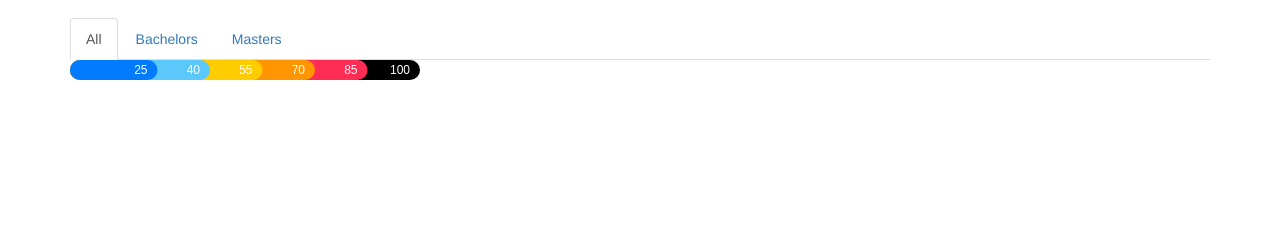
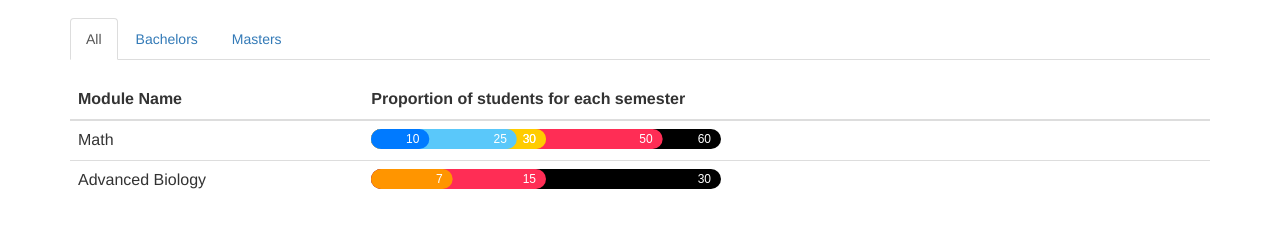
Before and after one commit to PinoSurace/TUMunich-athens-project, a website: page src/static/index.html in a window 1280 px wide. Shown: the part 54-282 px from the top of the page. Drawn offline with nearby package versions, Linux system fonts and the light colour scheme; no server answers.

Commit message:
Rows are now added automaticaly

```diff
--- a/src/static/index.html
+++ b/src/static/index.html
@@ -1,7 +1,7 @@
 <html>
 
 <head>
-    <title>Blabla</title>
+    <title>Munchen Visualisation</title>
 
     <!-- Bootstrap -->
     <link href="bower_components/bootstrap/dist/css/bootstrap.min.css" rel="stylesheet">
@@ -20,6 +20,7 @@
 	<link rel="stylesheet" type="text/css" href="index.css">
 
     <script src="index.js"></script>
+    <script src="task1.js"></script>
 </head>
 
 <body>
@@ -63,46 +64,22 @@
         </li>
     </ul>
 
-	<div id="d3-content"> </div>
-	   <script>
 
-$(document).ready(function(){
 
-  // based on this tutorial: http://mbostock.github.com/d3/tutorial/bar-1.html
-  // with adjustments and stuff
+	<table class="table table-hover" id="task-1-table" style="margin-top:20px">
 
-  var data = [100, 85, 70, 55, 40, 25]; // here are the data values; v1 = total, v2 = current value
+      <thead>
+    		<tr>
+    			<th>Module Name</th>
+    			<th>Proportion of students for each semester</th>
+    		</tr>
+      </thead>
 
-  var chart = d3.select("#d3-content").append("svg") // creating the svg object inside the container div
-  		.attr("class", "chart")
-  		.attr("width", 400) // bar has a fixed width
-  		.attr("height", 20 * data.length);
+      <tbody>
 
-  var x = d3.scaleLinear() // takes the fixed width and creates the percentage from the data values
-  		.domain([0, d3.max(data)])
-  		.range([0, 350]);
+      </tbody>
 
-  chart.selectAll("rect") // this is what actually creates the bars
-      .data(data)
-	  .enter().append("rect")
-      .attr("width", x)
-      .attr("height", 20)
-      .attr("rx", 10) // rounded corners
-      .attr("ry", 10);
+  	</table>
 
-  var XX=0;
-  chart.selectAll("text") // adding the text labels to the bar
-      .data(data)
-	  .enter().append("text")
-      .attr("x", x)
-      .attr("y", 10) // y position of the text inside bar
-      .attr("dx", -10) // padding-right
-      .attr("dy", ".35em") // vertical-align: middle
-      .attr("text-anchor", "end") // text-align: right
-      .text(String);
-});
-
-    </script>
-
-</body>
+  </body>
 </html>
--- a/src/static/index.js
+++ b/src/static/index.js
@@ -1,3 +1,9 @@
+function getValuesOfObject(obj) {
+  return Object.keys(obj).map(function (key) {
+    return obj[key];
+  });
+}
+
 $(document).ready(function () {
 
     function displayTask1(data) {
--- /dev/null
+++ b/src/static/task1.js
@@ -0,0 +1,92 @@
+$(document).ready(function () {
+
+var data = [
+    {
+        "id": 1,
+        "moduleName": "Math",
+        "type": "bachelor",
+        "numberPerSemester" : {
+            "semester_1": 10,
+            "semester_2": 20,
+            "semester_3": 0,
+            "semester_4": 5,
+            "semester_5": 15,
+            "semester_6": 10
+        }
+    },
+    {
+        "id": 2,
+        "moduleName": "Advanced Biology",
+        "type": "master",
+        "numberPerSemester" : {
+            "semester_1": 15,
+            "semester_2": 8,
+            "semester_3": 7,
+            "semester_4": 0
+        }
+    }
+]
+
+
+
+function showDiagram(module) {
+
+  var semesters = getValuesOfObject(module.numberPerSemester)
+  var computedSemesters = semesters.map(function(semester, i) {
+    return semesters.slice(i).reduce(function(a,b) {return a+b;}, 0);
+  });
+
+  var chart = d3.select("#d3-content-" + module.id).append("svg") // creating the svg object inside the container div
+        .attr("class", "chart")
+        .attr("width", 400) // bar has a fixed width
+        .attr("height", 20);
+
+  var x = d3.scaleLinear() // takes the fixed width and creates the percentage from the data values
+        .domain([0, d3.max(computedSemesters)])
+        .range([0, 350]);
+
+  chart.selectAll("rect") // this is what actually creates the bars
+      .data(computedSemesters)
+      .enter().append("rect")
+      .attr("width", x)
+      .attr("height", 20)
+      .attr("rx", 10) // rounded corners
+      .attr("ry", 10);
+
+  var XX=0;
+  chart.selectAll("text") // adding the text labels to the bar
+      .data(computedSemesters)
+      .enter().append("text")
+      .attr("x", x)
+      .attr("y", 10) // y position of the text inside bar
+      .attr("dx", -10) // padding-right
+      .attr("dy", ".35em") // vertical-align: middle
+      .attr("text-anchor", "end") // text-align: right
+      .text(String);
+}
+
+
+function prepareDivsForDiagrams(modules) {
+
+    modules.forEach(function(module) {
+         var string = "<tr>" +
+                "<td>" +
+                module.moduleName +
+                "</td>" +
+                "<td>" +
+                "<div id=\"d3-content-" + module.id + "\"></div>" +
+                "</td>" +
+            "</tr>";
+
+        $("#task-1-table tbody").append(string);
+
+    })
+
+}
+
+
+prepareDivsForDiagrams(data)
+data.forEach(function(module) {
+    showDiagram(module);
+})
+});
```
Also changed, not shown: src/static/task2.html (+54 -0 lines), src/static/task3.html (+54 -0 lines).
